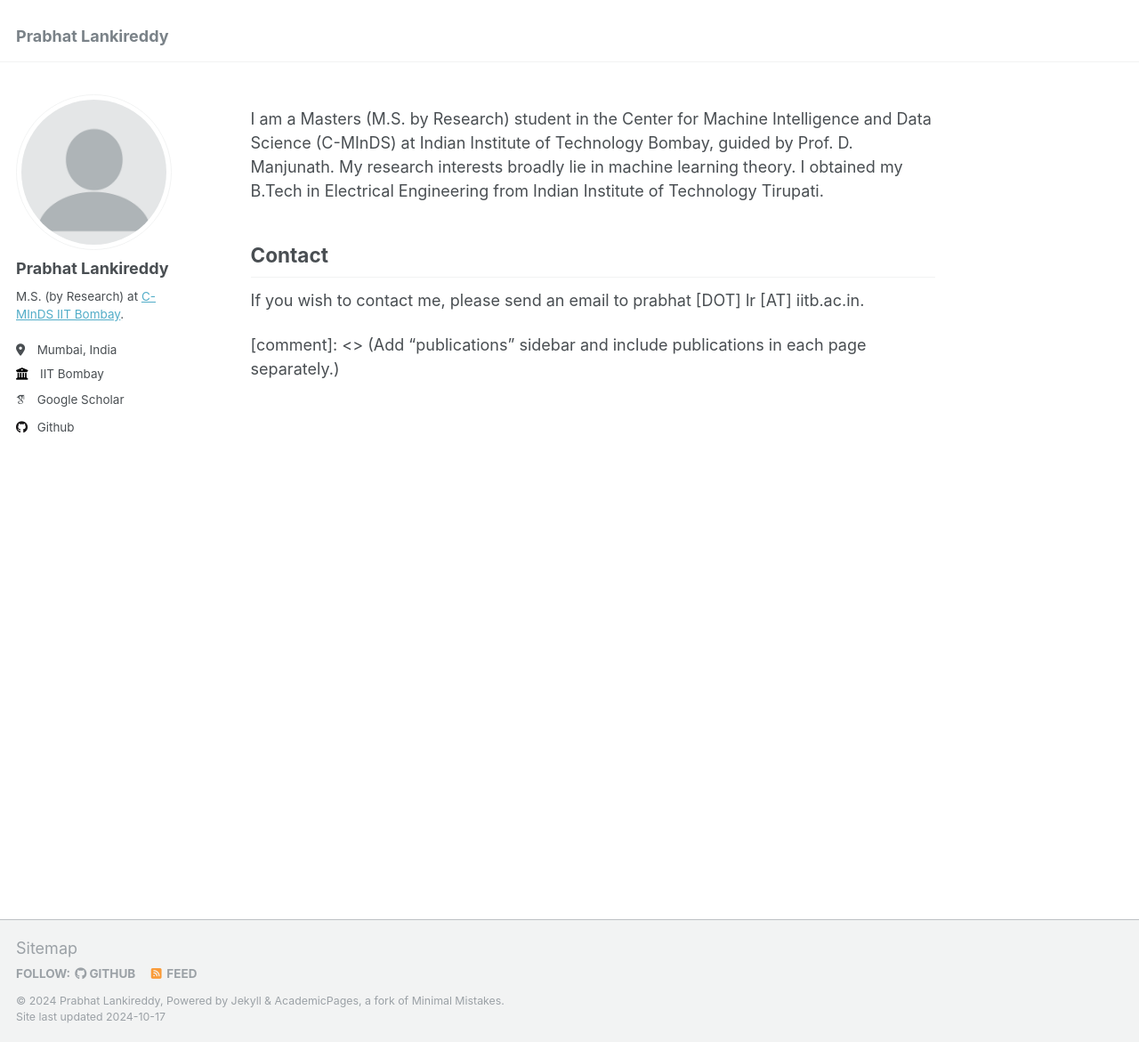
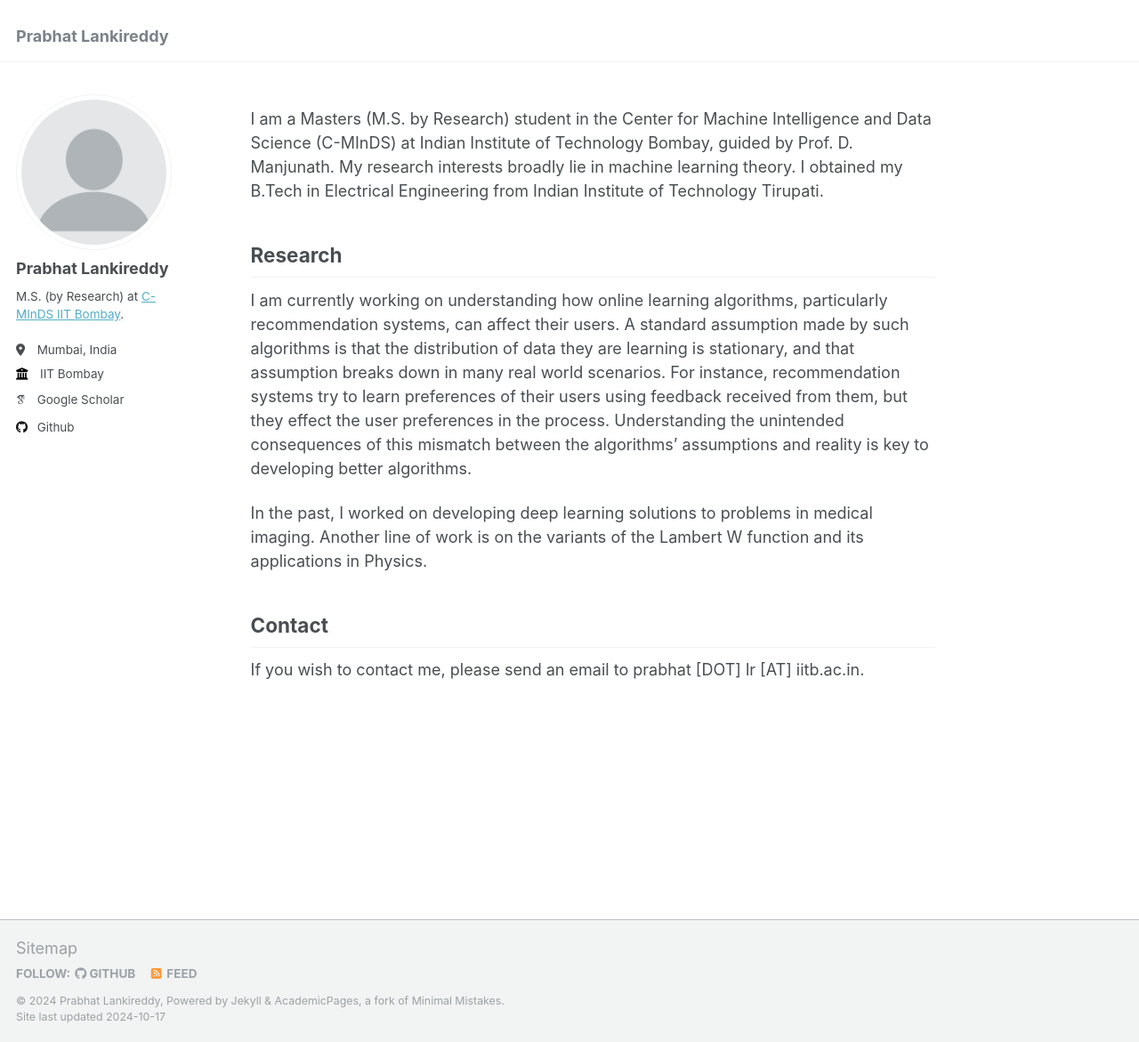
Before and after one commit to pace577/pace577.github.io, a Jekyll site: the page built from _pages/about.md, in a window 1280 px wide and 1171 px high. Shown: the whole window at 89% size. Built offline with Jekyll 4.4.1, drawn with Linux system fonts in a browser that asks for light colours; some web fonts are replaced.

Commit message:
Updated About

```diff
--- a/_pages/about.md
+++ b/_pages/about.md
@@ -11,7 +11,10 @@ I am a Masters (M.S. by Research) student in the Center for Machine Intelligence
 My research interests broadly lie in machine learning theory.
 I obtained my B.Tech in Electrical Engineering from Indian Institute of Technology Tirupati.
 
+## Research
+I am currently working on understanding how online learning algorithms, particularly recommendation systems, can affect their users. A standard assumption made by such algorithms is that the distribution of data they are learning is stationary, and that assumption breaks down in many real world scenarios. For instance, recommendation systems try to learn preferences of their users using feedback received from them, but they effect the user preferences in the process. Understanding the unintended consequences of this mismatch between the algorithms' assumptions and reality is key to developing better algorithms.
+
+In the past, I worked on developing deep learning solutions to problems in medical imaging. Another line of work is on the variants of the Lambert W function and its applications in Physics.
+
 ## Contact
 If you wish to contact me, please send an email to prabhat [DOT] lr [AT] iitb.ac.in.
-
-[comment]: <> (Add "publications" sidebar and include publications in each page separately.)
```
